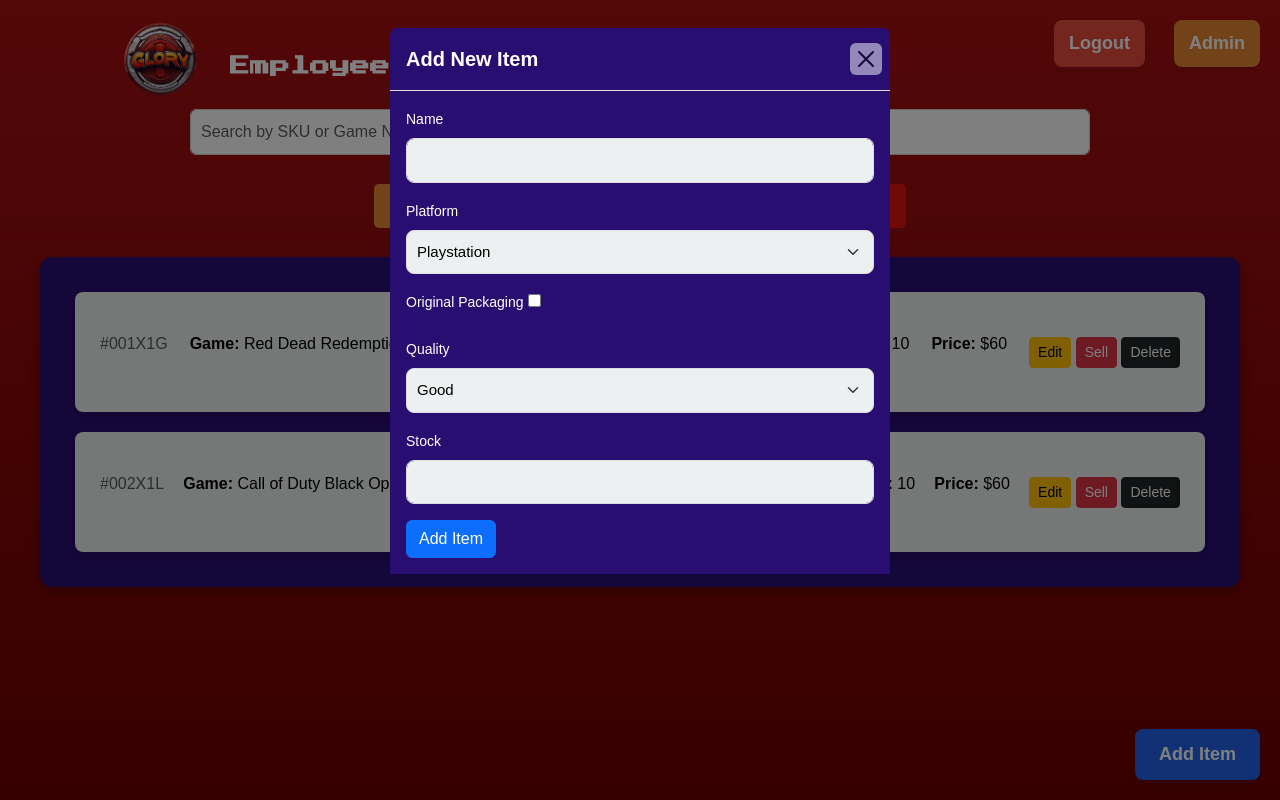
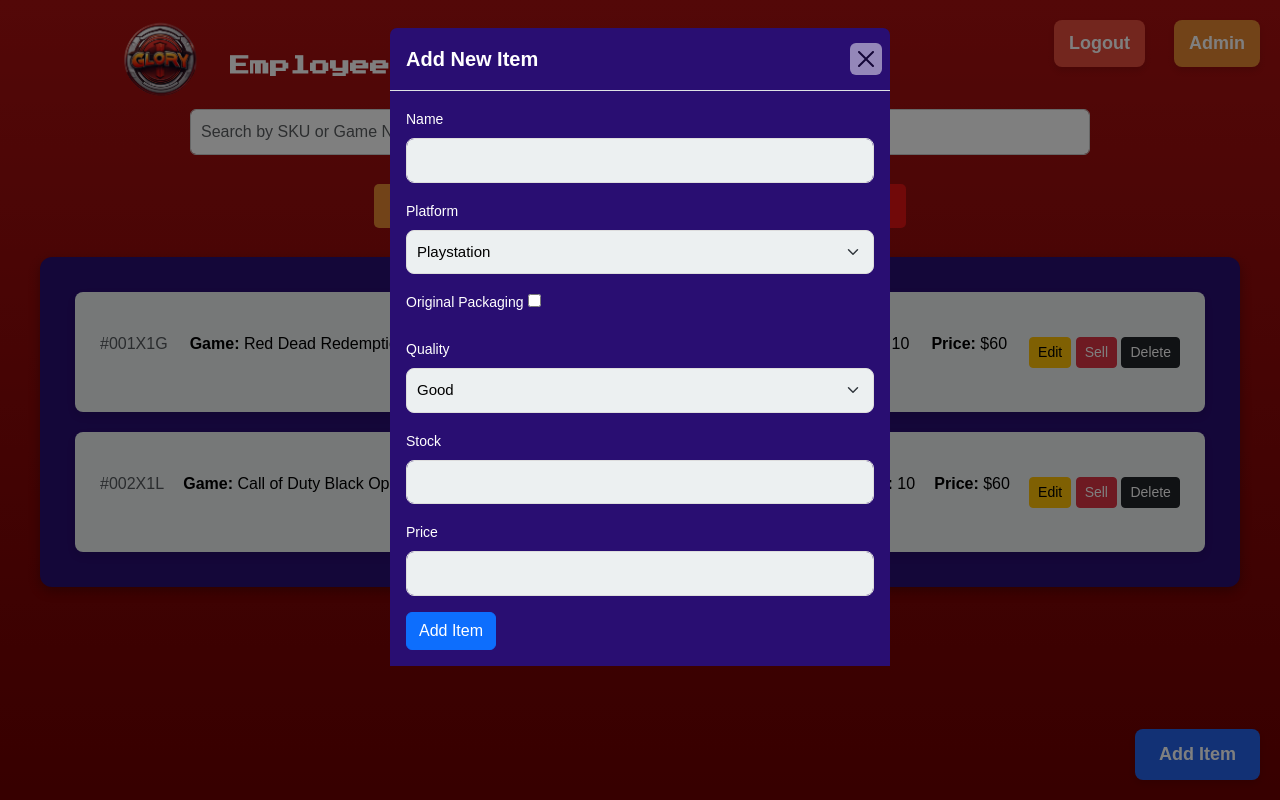
Before and after one commit to Devin1mc/CSC289-Group5-GloryDays, a Flask app: page /inventory in a window 1280 px wide, after a click on "Add Item". Run offline with Flask 3, Linux system fonts and the light colour scheme; a user stored in the database is signed in; data comes from the database, SQL or seed files in the repository; some libraries are stand-ins or nearby versions.

Commit message:
price added and routes updated

```diff
--- a/src/app.py
+++ b/src/app.py
@@ -218,6 +218,7 @@ def add_inventory():
     original_packaging = data.get('original_packaging', False)
     quality = data.get('quality')
     stock = int(data.get('stock', 0))
+    price = float(data.get('price', 0))
 
     conn = get_db_connection()
     cursor = conn.cursor()
@@ -231,9 +232,9 @@ def add_inventory():
 
     # Insert the new item into the inventory
     cursor.execute("""
-        INSERT INTO inventory (sku, name, platform, original_packaging, quality, stock)
+        INSERT INTO inventory (sku, name, platform, original_packaging, quality, stock, price)
         VALUES (?, ?, ?, ?, ?, ?)
-    """, (sku, name, platform, original_packaging, quality, stock))
+    """, (sku, name, platform, original_packaging, quality, stock, price))
 
     conn.commit()
     conn.close()
@@ -263,6 +264,7 @@ def update_inventory():
     original_packaging = data.get('original_packaging', False)
     quality = data.get('quality')
     stock = int(data.get('stock', 0))
+    price = float(data.get('price', 0))
 
     conn = get_db_connection()
     cursor = conn.cursor()
@@ -270,9 +272,9 @@ def update_inventory():
     # Update the inventory item
     cursor.execute("""
         UPDATE inventory
-        SET name = ?, platform = ?, original_packaging = ?, quality = ?, stock = ?
+        SET name = ?, platform = ?, original_packaging = ?, quality = ?, stock = ?, price = ?
         WHERE sku = ?
-    """, (name, platform, original_packaging, quality, stock, sku))
+    """, (name, platform, original_packaging, quality, stock, price, sku))
 
     conn.commit()
     conn.close()
--- a/src/templates/inventory.html
+++ b/src/templates/inventory.html
@@ -91,6 +91,10 @@
                             <label for="stock" class="form-label">Stock</label>
                             <input type="number" class="form-control" id="stock" required>
                         </div>
+                        <div class="mb-3">
+                            <label for="price" class="form-label">Price</label>
+                            <input type="number" class="form-control" id="price" required>
+                        </div>
                         <button type="submit" class="btn btn-primary">Add Item</button>
                     </form>
                 </div>
@@ -99,7 +103,7 @@
     </div>
 
 
-    <!-- Edit Item Modal -->
+        <!-- Edit Item Modal -->
     <div class="modal fade" id="editItemModal" tabindex="-1" aria-labelledby="editItemModalLabel" aria-hidden="true">
         <div class="modal-dialog">
             <div class="modal-content">
@@ -115,7 +119,13 @@
                         </div>
                         <div class="mb-3">
                             <label for="edit_platform" class="form-label">Platform</label>
-                            <input type="text" class="form-control" id="edit_platform" required>
+                            <select class="form-select" id="edit_platform" required>
+                                <option value="Playstation">Playstation</option>
+                                <option value="Xbox">Xbox</option>
+                                <option value="PC">PC</option>
+                                <option value="Switch">Switch</option>
+                                <option value="Other">Other</option>
+                            </select>
                         </div>
                         <div class="mb-3">
                             <label for="edit_original_packaging" class="form-label">Original Packaging</label>
@@ -123,7 +133,7 @@
                         </div>
                         <div class="mb-3">
                             <label for="edit_quality" class="form-label">Quality</label>
-                            <select class="form-select" id="edit_quality">
+                            <select class="form-select" id="edit_quality" required>
                                 <option value="Good">Good</option>
                                 <option value="Like New">Like New</option>
                                 <option value="Old">Old</option>
@@ -133,12 +143,17 @@
                             <label for="edit_stock" class="form-label">Stock</label>
                             <input type="number" class="form-control" id="edit_stock" required>
                         </div>
+                        <div class="mb-3">
+                            <label for="edit_price" class="form-label">Price</label>
+                            <input type="number" class="form-control" id="edit_price" required step="0.01">
+                        </div>
                         <button type="submit" class="btn btn-primary">Update Item</button>
                     </form>
                 </div>
             </div>
         </div>
     </div>
+
 
     <!-- Sell Item Modal -->
     <div class="modal fade" id="sellItemModal" tabindex="-1" aria-labelledby="sellItemModalLabel" aria-hidden="true">
@@ -180,7 +195,8 @@
                 platform: $('#platform').val(),
                 original_packaging: $('#original_packaging').prop('checked') ? 1 : 0,
                 quality: $('#quality').val(),
-                stock: $('#stock').val()
+                stock: $('#stock').val(),
+                price: $('#price').val()
             };
 
             $.ajax({
@@ -208,7 +224,8 @@
                 platform: $('#edit_platform').val(),
                 original_packaging: $('#edit_original_packaging').prop('checked') ? 1 : 0,
                 quality: $('#edit_quality').val(),
-                stock: $('#edit_stock').val()
+                stock: $('#edit_stock').val(),
+                price: $('#price').val()
             };
 
             $.ajax({
```
